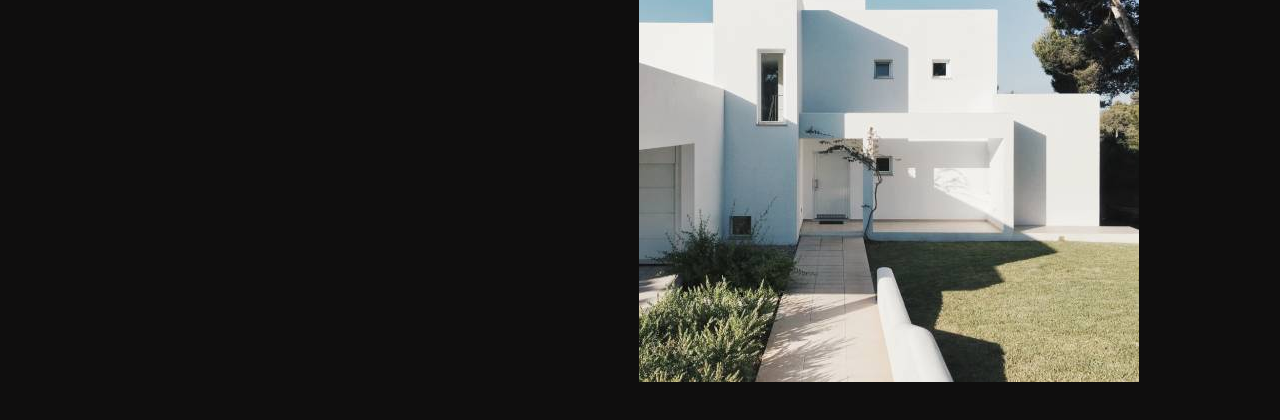
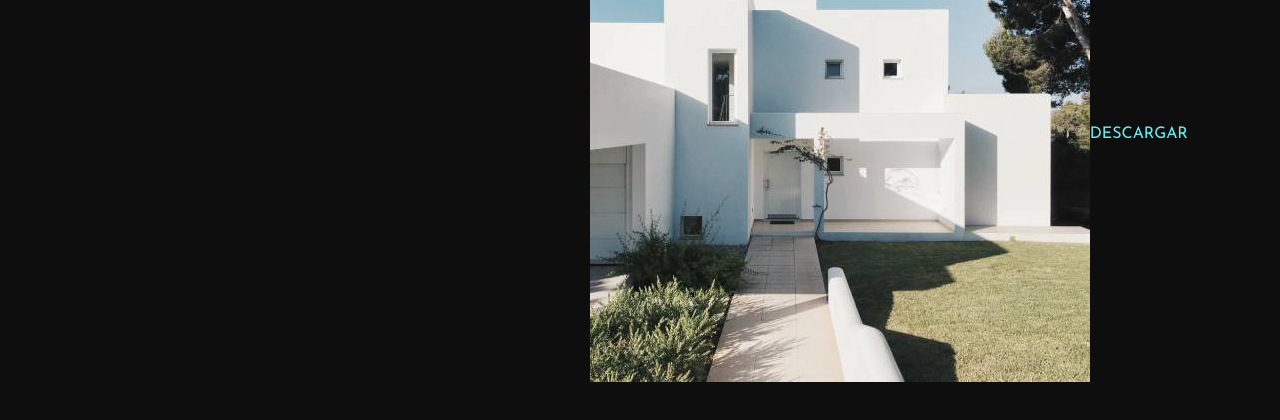
Before and after one commit to Prueba1705/proyecto_studio_arq, a plain HTML site: page index.html in a window 1280 px wide. Shown: the part 456-876 px from the top of the page. Drawn offline with Linux system fonts and the light colour scheme.

Commit message:
modified:   index.html new file:   lorem-ipsum.pdf

```diff
--- a/index.html
+++ b/index.html
@@ -38,7 +38,9 @@
         <div >
             <img src="./img/arq3r1.jpg" alt="casa" >
         </div>
+        <a class="profile-btn" href="lorem-ipsum.pdf">DESCARGAR</a>
     </section>
+
 
 </body>
 </html>
```
Also changed, not shown: 1 other file.
